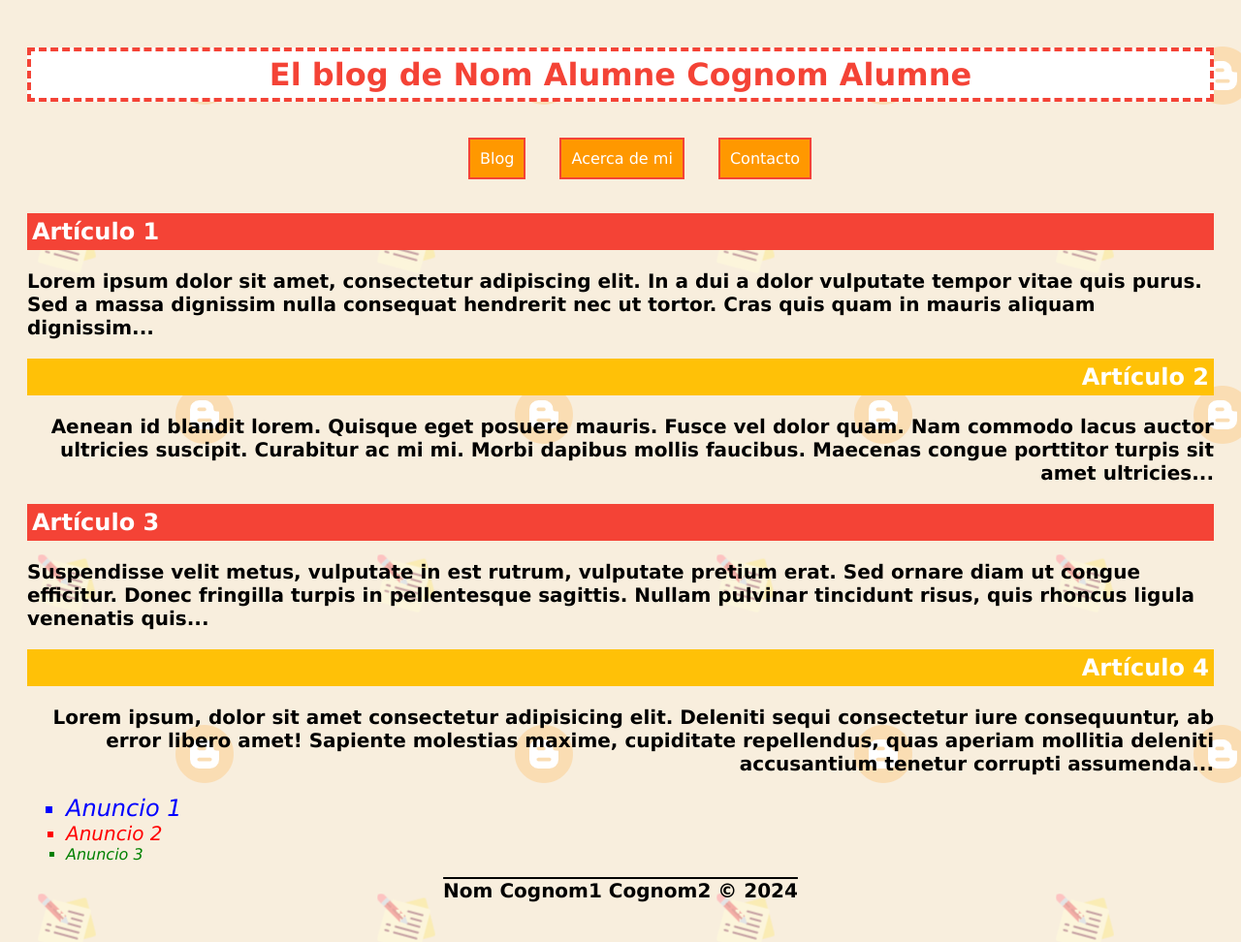
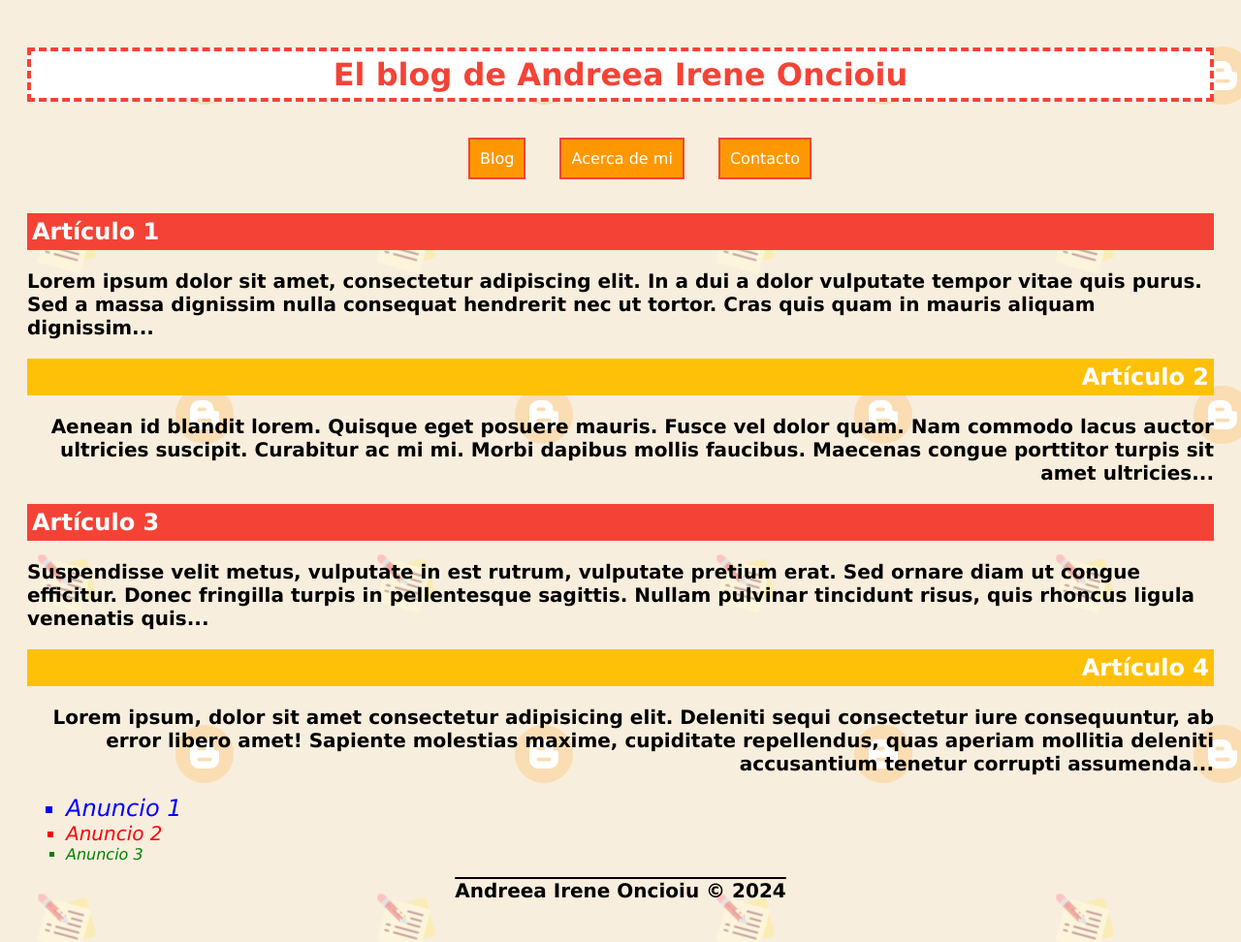
Before and after one commit to andreeairene005/actividad4-css, a plain HTML site: page index.html in a window 1280 px wide. Shown: the whole page at 97% size. Drawn offline with Linux system fonts and the light colour scheme.

Commit message:
Update author name in index.html

```diff
--- a/index.html
+++ b/index.html
@@ -7,7 +7,7 @@
 	</head>
 	<body>
 		<header>
-			<h1>El blog de Nom Alumne Cognom Alumne</h1>
+			<h1>El blog de Andreea Irene Oncioiu</h1>
 		</header>
 		<nav>
 			<ul>
@@ -42,7 +42,7 @@
 			</ul>
 		</aside>
 		<footer>
-			<h1>Nom Cognom1 Cognom2 © 2024</h1>
+			<h1>Andreea Irene Oncioiu © 2024</h1>
 		</footer>
 	</body>
 </html>
```
